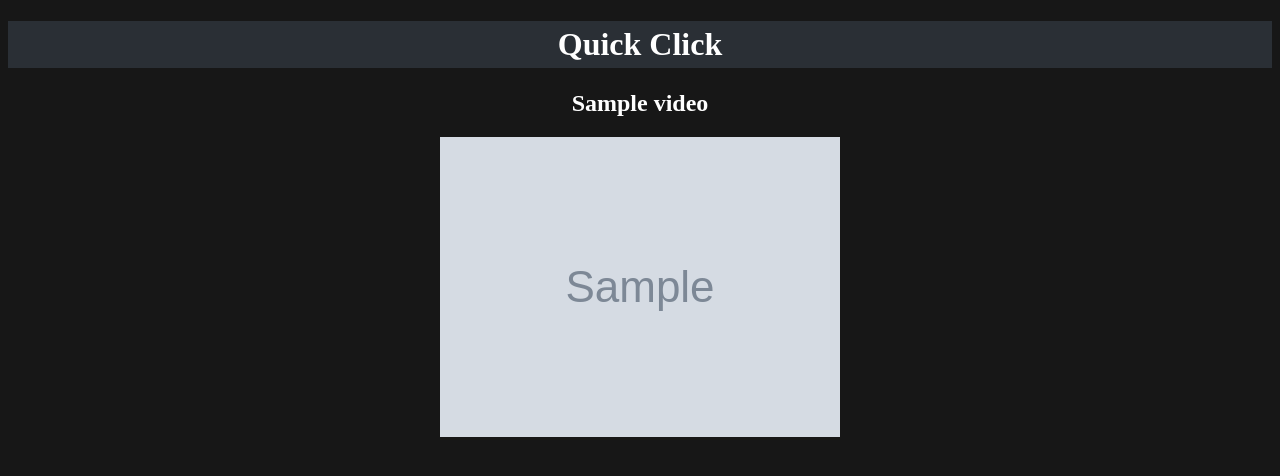
After one commit to FlixPicks-Orange/FlixPicks-Front, a Flask app: template templates/quickclick.html in a window 1280 px wide. The commit adds this page. Shown: the top 476 px of the page. Run offline with Flask 3, Linux system fonts and the light colour scheme; the template is opened without the code that fills it: most values are stand-ins (such as "Sample title", 1, 10 or a date in 2020); grey boxes marked "Sample" are stand-in pictures.

Commit message:
Created QuickClick using youtube data api for guest interface, trending us videos populate guest interface now.

```diff
--- a/app.py
+++ b/app.py
@@ -1,5 +1,7 @@
 from flask import render_template, url_for, redirect, request
 from flask_login import login_user, login_required, logout_user, current_user
+from youtube import get_homepage_video_data
+from googleapiclient.discovery import build
 import random
 
 # Custom Modules
@@ -7,10 +9,20 @@ from config  import app
 import forms, users, login_manager
 
 
-# Routes
+popular_videos = get_homepage_video_data()
+
+
 @app.route('/')
 def home():
-    return render_template("index.html")
+    return render_template("index.html",   video1=popular_videos[0],  video2=popular_videos[1],     video3=popular_videos[2],
+    video4=popular_videos[3],   video5=popular_videos[4],    video6=popular_videos[5],    video7=popular_videos[6],    video8=popular_videos[7],         video9=popular_videos[8],       video10=popular_videos[9])
+
+
+@app.route('/quickclick/<int:video_id>')
+def quickclick(video_id):
+    video = popular_videos[video_id]
+    return render_template('quickclick.html', video=video)
+
 
 
 @app.route('/login', methods=['GET' , 'POST'])
@@ -69,7 +81,18 @@ def result():
 @app.route('/mediaInfo/<int:page_id>', methods=['GET' , 'POST'])
 @login_required
 def mediaInfo(page_id):
-    return render_template('mediaInfo.html', page_id=page_id)
+    request = youtube.videos().list(
+        part='snippet',
+        id=page_id,
+        )
+    response = request.execute()
+    video_info = response['items'][0]['snippet']
+
+    video_title = video_info['title']
+    video_thumbnail = video_info['thumbnails']['default']['url']
+    video_url = f'https://www.youtube.com/watch?v={page_id}'
+
+    return render_template('mediaInfo.html', video_title=video_title, video_thumbnail=video_thumbnail, video_url=video_url, page_id=page_id)
 
 
 @app.route('/logout', methods = ['GET','POST'])
--- a/static/stylesheet.css
+++ b/static/stylesheet.css
@@ -40,7 +40,9 @@ a:visited {
 .media-option {
     display: inline-block;
     color: white;
-      padding: 5% 2%;
+    padding: 5%;
+    width: 60px; /* Adjust as needed */
+    height: 60px; /* Adjust as needed */
     border-radius: 15px;
     border: 5px solid rgb(42, 47, 53);
     background: rgb(215,100,0);
@@ -49,7 +51,12 @@ a:visited {
     background: linear-gradient(0deg, rgba(215,100,0,1) 0%, rgba(255,165,0,1) 100%);
     filter: progid:DXImageTransform.Microsoft.gradient(startColorstr="#d76400",endColorstr="#ffa500",GradientType=1);
     margin: 10px 30px;
+    text-align: center;
+    overflow: hidden;
 }
+
+
+
 
   .media-option a {
       text-decoration: none;
--- /dev/null
+++ b/templates/quickclick.html
@@ -0,0 +1,19 @@
+<!DOCTYPE html>
+<html lang="en">
+<head>
+    <meta charset="UTF-8">
+    <meta name="viewport" content="width=device-width, initial-scale=1.0">
+    <link rel="stylesheet" type="text/css" href="../static/stylesheet.css">
+    <link rel="icon" type="image/x-icon" href="../static/images/favicon.ico">
+    <title>QuickClick</title>
+</head>
+<body>
+    <h1>Quick Click</h1>
+
+    <h2>{{ video.title }}</h2>
+    <a href="https://www.youtube.com/watch?v={{ video.id }}">
+        <img src="{{ video.thumbnail }}" alt="{{ video.title }}">
+    </a>
+
+</body>
+</html>
--- a/youtube.py
+++ b/youtube.py
@@ -6,38 +6,23 @@ API_KEY = 'AIzaSyCRw1YPWoQZc-mYaXUrOyNUvIe_mkyEugc'
 
 def get_homepage_video_data():
     youtube = build('youtube', 'v3', developerKey=API_KEY)
+    videos = []
 
-    # Call the API to retrieve the list of videos from the homepage
+    # Call the API to get homepage videos
     request = youtube.videos().list(
         part='snippet',
         chart='mostPopular',
-        regionCode='US',  # You can change the region code on your location
-        maxResults=20
+        regionCode='US',  # You can change the region code
+        maxResults=10
     )
+    response = request.execute()
+    items = response['items']
 
-    video_data = []
+    video_ids = [item['id']for item in items]
+    video_titles = [item['snippet']['title']for item in items]
+    video_thumbnails = [item['snippet']['thumbnails']['default']['url']for item in items]
 
-    response = request.execute()
-    for item in response.get('items', []):
-        video_id = item['id']
-        video_title = item['snippet']['title']
-        video_url = f'https://www.youtube.com/watch?v={video_id}'
-        thumbnail_url = item['snippet']['thumbnails']['default']['url']
+    for id, title, thumbnail in zip(video_ids, video_titles, video_thumbnails):
+        videos.append({'id': id, 'title': title, 'thumbnail':thumbnail})
 
-        video_data.append({
-            'video_id': video_id,
-            'video_title': video_title,
-            'video_url': video_url,
-            'thumbnail_url': thumbnail_url
-        })
-
-    return video_data
-
-if __name__ == '__main__':
-    video_data_homepage = get_homepage_video_data()
-
-    # Save the video data to a JSON file
-    with open('homepage_video_data.json', 'w') as f:
-        json.dump(video_data_homepage, f, indent=2)
-
-    print(f'Total {len(video_data_homepage)} homepage videos data saved to homepage_video_data.json.')
+    return videos
```
Also changed, not shown: templates/index.html (+32 -1 lines). Lines whose indentation alone changed are shown as unchanged.
